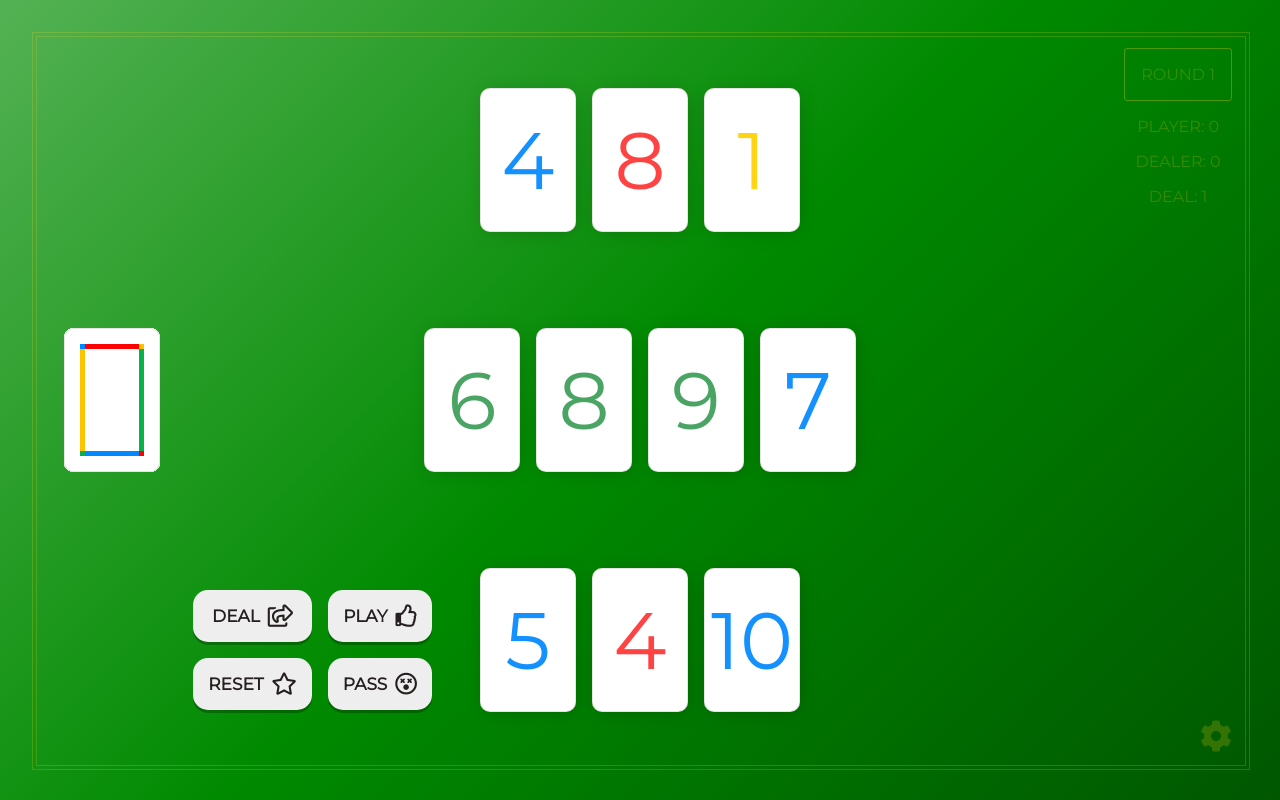
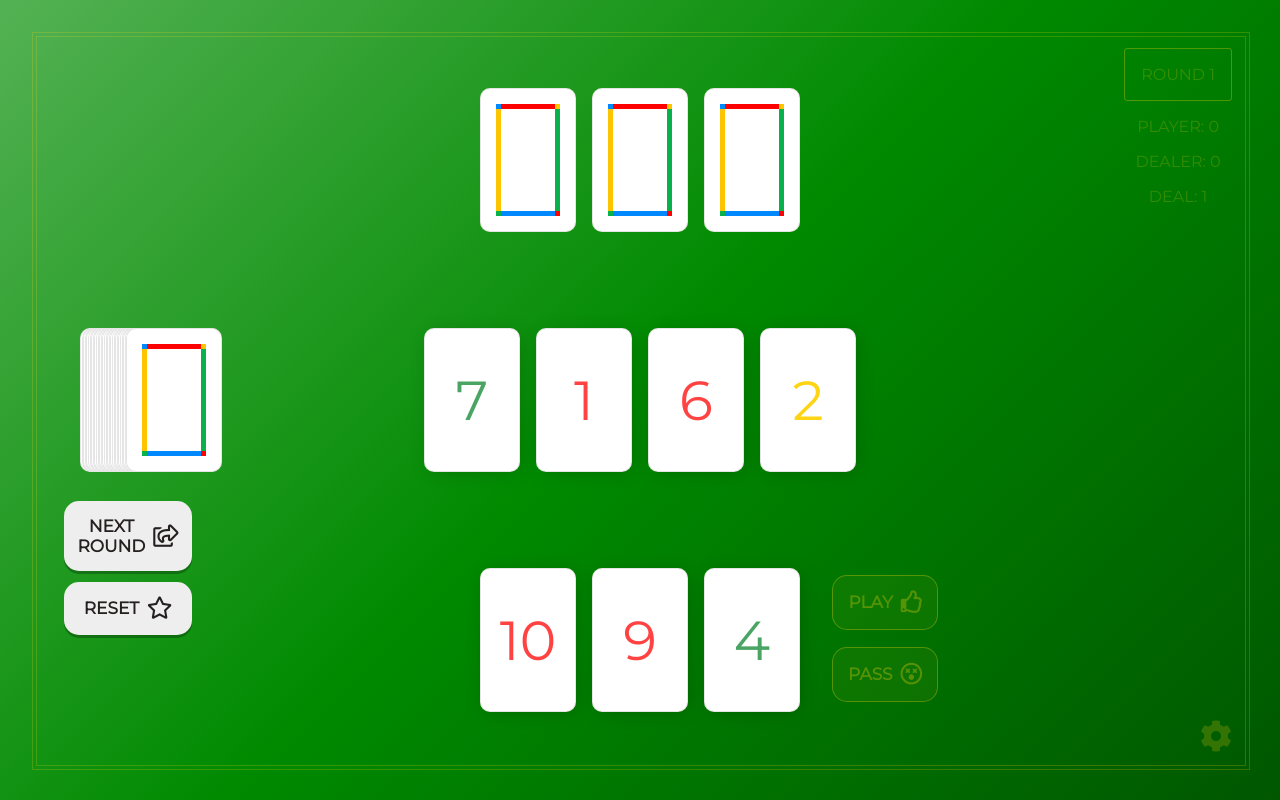
Before and after one commit to juandiegombr/thebroom, a Vue app: page / in a window 1280 px wide. Built offline with nearby package versions, Linux system fonts and the light colour scheme.

Commit message:
:bug: Bug on dealer moves

```diff
--- a/src/App.vue
+++ b/src/App.vue
@@ -3,7 +3,7 @@
     <TheGameArea/>
     <Menu/>
     <ThePlayButton/>
-    <Card v-for="(card, index) in deck" :key="index" :card="card" :index="0" :position="0"/>
+    <Card v-for="(card, index) in deck" :key="index" :card="card"/>
     <CardPositionMark v-for="index in [0,1,2]" :key="index + 999" :positionIndex="index" position="dealer"/>
     <CardPositionMark v-for="index in [0,1,2]" :key="index + 99 " :positionIndex="index" position="player"/>
   </div>
@@ -53,6 +53,9 @@ export default {
 </script>
 
 <style lang="scss">
+html {
+  font-size: 16px;
+}
 body {
   margin: 0;
   width: 100vw;
--- a/src/components/Card.vue
+++ b/src/components/Card.vue
@@ -1,9 +1,11 @@
 <template>
-<div class="card" :class="{'selected': card.selected}" :style="{top: `calc(${positions[card.position].top}% - 4.5rem)`, left: `calc(${positions[card.position].left}% - ${(card.position !== 'player' && card.position !== 'dealer' && card.position !== 'common' ? 0 : card.position === 'common' ? commonCardsInitialPosition : 10 ) - 7 * card.positionIndex}rem)`}">
+<div class="card"
+	:class="{'selected': card.selected}"
+	:style="{top: `calc(${positions[card.position].top}% - 4.5rem)`, left: `calc(${positions[card.position].left}% - ${ positionLeftGap - gapBetweenCards * card.positionIndex}rem)`, zIndex: card.positionIndex}">
 		<div class="card-front" :class="{'face-down': card.facedDown, 'selected': card.selected}" @click="moveCard">
-      <div class="suit-wrapper">
-        <!-- <component :is="card.suit"/> -->
-      </div>
+			<!-- <div class="suit-wrapper">
+				<component :is="card.suit"/>
+			</div> -->
 			<span :class="`card-value ${suitColor}-color`">
 				{{card.value}}
 			</span>
@@ -22,22 +24,13 @@
 // import Wood from './Suits/Wood'
 // import Heart from './Suits/Heart'
 
-import { getAllCombinations, getPlays, getBestPlay } from '@/utils/game'
 import { mapState } from 'vuex'
 
 export default {
 	name: 'Card',
 	props: {
-    index: {
-      type: Number,
-      required: true
-    },
 		card: {
 			type: Object,
-      required: true
-    },
-    position: {
-      type: Number,
 			required: true
 		}
 	},
@@ -57,6 +50,24 @@ export default {
 		},
 		commonCardsInitialPosition () {
 			return this.commonCards.length / 2 * 6 + (this.commonCards.length - 1) / 2
+		},
+		positionLeftGap () {
+			const positionsLeftGap = {
+				dealerDeck: 0,
+				playerDeck: 0,
+				deck: 3,
+				common: this.commonCardsInitialPosition,
+				dealer: 10,
+				player: 10
+			}
+			return positionsLeftGap[this.card.position]
+		},
+		gapBetweenCards () {
+			const playingCardsPositions = ['dealer', 'player', 'common']
+			if (playingCardsPositions.includes(this.card.position)) {
+				return 7
+			}
+			return .1
 		}
 	},
 	methods: {
@@ -65,23 +76,15 @@ export default {
 				this.$store.commit('deselectCard', this.card)
 			} else {
 				this.$store.commit('selectCard', this.card)
+				console.log(this.card)
 			}
-    },
-    clickOnCard () {
-      this.cardSelected = !this.cardSelected
-    },
-    clickOnCardTest () {
-      this.cardSelected = !this.cardSelected
-      const handPlays = getPlays(this.playerCards, getAllCombinations(this.commonCards))
-      console.log(getPlays(this.playerCards, getAllCombinations(this.commonCards)))
-      console.log(getBestPlay(handPlays))
 		}
 	},
 	data () {
 		return {
 			cardSelected: false,
 			positions: {
-        deck: {top: 50, left: 5},
+				deck: {top: 50, left: 10},
 				common: {top: 50, left: 50},
 				dealer: {top: 20, left: 50},
 				dealerDeck: {top: 20, left: 20},
@@ -146,7 +149,7 @@ export default {
 		// right: 0;
 	}
 	&-value {
-    font-size: 80px;
+		font-size: 55px;
 	}
 }
 .card-front {
--- a/src/components/ThePlayButton.vue
+++ b/src/components/ThePlayButton.vue
@@ -1,31 +1,36 @@
 <template>
-  <div class="the-buttons" :style="{bottom: `calc(20% - 4.4rem)`, right: `calc(50% + 13rem)`}">
+  <div>
+    <div class="the-player-buttons" :style="{bottom: `calc(20% - 4.4rem)`, left: `calc(50% + 10rem)`}">
       <div class="buttons-group">
-      <button class="the-play-button" @click="newRound">
-        DEAL
-        <i class="far fa-share-square button-icon"></i>
-      </button>
-      <button class="the-play-button" @click="resetGame">
-        RESET
-        <i class="far fa-star button-icon"></i>
-      </button>
-    </div>
-    <div class="buttons-group">
-      <button class="the-play-button" @click="play" @dblclick="double">
+        <button class="the-button" @click="play" @dblclick="double">
           PLAY
           <i class="far fa-thumbs-up button-icon"></i>
         </button>
-      <button class="the-play-button" @click="play">
+        <button class="the-button" @click="play">
           PASS
           <i class="far fa-dizzy button-icon"></i>
         </button>
       </div>
     </div>
+    <div class="the-game-buttons" :style="{bottom: `calc(50% - 15rem)`, left: `calc(10% - 4rem)`}">
+      <div class="buttons-group">
+        <button class="the-button" @click="newRound">
+          NEXT ROUND
+          <i class="far fa-share-square button-icon"></i>
+        </button>
+        <button class="the-button" @click="resetGame">
+          RESET
+          <i class="far fa-star button-icon"></i>
+        </button>
+      </div>
+    </div>
+
+  </div>
 </template>
 
 <script>
 import { mapState } from 'vuex'
-import { getTheBestMove, getAllCombinations, getPlays, getBestPlay, selectThePricelessCard, getBestPlayTest } from '@/utils/game'
+import { getTheBestMove, selectThePricelessCard, dealerPassMove} from '@/utils/game'
 
 export default {
   name: 'ThePlayButton',
@@ -92,13 +97,16 @@ export default {
             }, 2000)
           })
       } else {
-        const pricelessCard = selectThePricelessCard(this.dealerCards)
+        this.dealerPass()
+      }
+    },
+    dealerPass () {
+      const pricelessCard = dealerPassMove(this.commonCards, this.dealerCards)
       console.log('priceless', pricelessCard)
       this.$store.commit('selectCard', pricelessCard)
       setTimeout(() => {
         this.$store.dispatch('pass', {player: 'dealer', card: pricelessCard})
       }, 2000)
-      }
     },
     resetGame () {
       this.$store.dispatch('resetGame')
@@ -111,22 +119,72 @@ export default {
 </script>
 
 <style lang="scss">
-.the-buttons {
+.the-player-buttons {
   position: absolute;
   display: flex;
   .buttons-group {
     display: flex;
     flex-direction: column;
+    justify-content: space-around;
+    height: 9rem;
   }
-}
-.the-play-button {
+  .the-button {
     display: flex;
     align-items: center;
     justify-content: center;
     border-radius: 15px;
     padding: 15px;
-  margin-top: 1rem;
-  margin-left: 1rem;
+    margin-left: 2rem;
+    background-color: rgba(255, 212, 20, 0.05);
+    border: 0.1rem solid rgba(255, 212, 20, 0.3);
+    font-weight: 700;
+    font-size: 17px;
+    color: rgba(255, 212, 20, 0.3);
+    box-sizing: border-box;
+    // box-shadow: 0 3px 0 0 rgba(0,0,0,.25);
+    transition: all .5s;
+    &:hover {
+      color: rgba(255, 212, 20, 0.5);
+      border: 0.1rem solid rgba(255, 212, 20, 0.5);
+      background-color: rgba(255, 212, 20, 0.1);
+      transform: translateY(-2px);
+      box-shadow: 0 5px 0 0 rgba(0,0,0,.25);
+      .button-icon {
+        // transform: rotate(90deg);
+        color: rgba(255, 212, 20, 0.5);
+        animation: move-icon 1s forwards;
+      }
+    }
+    &:active {
+      transform: translateY(3px);
+      box-shadow: 0 0 0 0 rgba(0,0,0,.25);
+      transition: all .1s;
+    }
+    .button-icon {
+      color: rgba(255, 212, 20, 0.3);
+      font-size: 1.4rem;
+      margin-left: .5rem;
+      transition: all .5s;
+      // animation: move-icon .5 infinite;
+    }
+  }
+}
+.the-game-buttons {
+  position: absolute;
+  display: flex;
+  .buttons-group {
+    display: flex;
+    flex-direction: column;
+    justify-content: space-around;
+    width: 8rem;
+    height: 9rem;
+  }
+  .the-button {
+    display: flex;
+    align-items: center;
+    justify-content: center;
+    border-radius: 15px;
+    padding: 15px;
     background-color: #eee;
     border: none;
     font-weight: 700;
@@ -156,6 +214,8 @@ export default {
       // animation: move-icon .5 infinite;
     }
   }
+}
+
 
 @keyframes pulse-shadow{
     0%{
@@ -176,6 +236,7 @@ export default {
     transform: rotate(10deg) translateX(0px);
   }
   50% {
+      // color: rgba(255, 212, 20, 0.5);
       transform: rotate(10deg) translateX(5px);
   }
   100% {
--- a/src/utils/game.js
+++ b/src/utils/game.js
@@ -47,15 +47,15 @@ export const setOptions = (deck) => {
 			facedDown: true,
 			selected: false,
 			position: 'deck',
-			positionIndex: null,
+			positionIndex: index,
 			dealed: false
 		}
-	})
+	}).reverse()
 }
 
 // CALCULATE PASS MOVE
 
-export const pass = (commonCards, cards) => {
+export const dealerPassMove = (commonCards, cards) => {
 	let cardToPass
 	const sumValues = (prev, current) => prev + current.value
 	const commonCardsValue = commonCards.reduce(sumValues, 0)
@@ -66,18 +66,15 @@ export const pass = (commonCards, cards) => {
 	})
 	if (!cardToPass) {
 		cards.forEach(card => {
-			if ((card.value + commonCardsValue) > 15) {
+			if (commonCardsValue < 15 && (card.value + commonCardsValue) > 15) {
 				cardToPass = card
 			}
 		})
 	}
 	if (!cardToPass) {
-		cards.forEach(card => {
-			if ((card.value + commonCardsValue) > 15) {
-				cardToPass = card
-			}
-		})
+		cardToPass = selectThePricelessCard(cards)
 	}
+	return cardToPass
 }
 
 const compareCards = (a, b) => {
@@ -96,6 +93,9 @@ export const selectThePricelessCard = (cards) => {
 }
 
 // CALCULATE MOVE
+const clone = (arr) => {
+	return JSON.parse(JSON.stringify(arr))
+}
 
 const getCommonCardsCombinations = (commonCards) => {
 	let combinations = []
@@ -125,7 +125,8 @@ const getMoves = (hand, combinations, commonCards) => {
 	for (let i = 0; i < hand.length; i++) {
 		const quantityNedded = 15 - hand[i].value
 		const cardMoves = combinations.filter(item => item.quantity === quantityNedded)
-		const movesWithPlayerCard = cardMoves.map((move, index) => {
+		const cardMovesClone = clone(cardMoves)
+		const movesWithPlayerCard = cardMovesClone.map((move, index) => {
 			move.cards.push(hand[i])
 			move.broom = false
 			move.goldSeven = false
@@ -207,3 +208,15 @@ export const getTheBestMove = (hand, commonCards) => {
 	const sortedMoves = sortByMoveValueAndQuantityCards(moves)
 	return sortedMoves[0]
 }
+
+const common = [
+	{value: 4, suit: 'heart'},
+	{value: 4, suit: 'sword'},
+	{value: 10, suit: 'heart'},
+	{value: 10, suit: 'gold'},
+	{value: 3, suit: 'gold'}
+]
+const dealer = [
+	{value: 7, suit: 'gold'},
+	{value: 7, suit: 'sword'}
+]
--- /dev/null
+++ b/vue.config.js
@@ -0,0 +1,8 @@
+const path = require('path')
+
+const baseUrl = '/thebroom/'
+
+module.exports = {
+  outputDir: path.join('./docs'),
+  baseUrl,
+}
```
Also changed, not shown: src/store.js (+11 -11 lines), 11 other files (tests, documents, lock files or other folders). Lines whose indentation alone changed are shown as unchanged.
